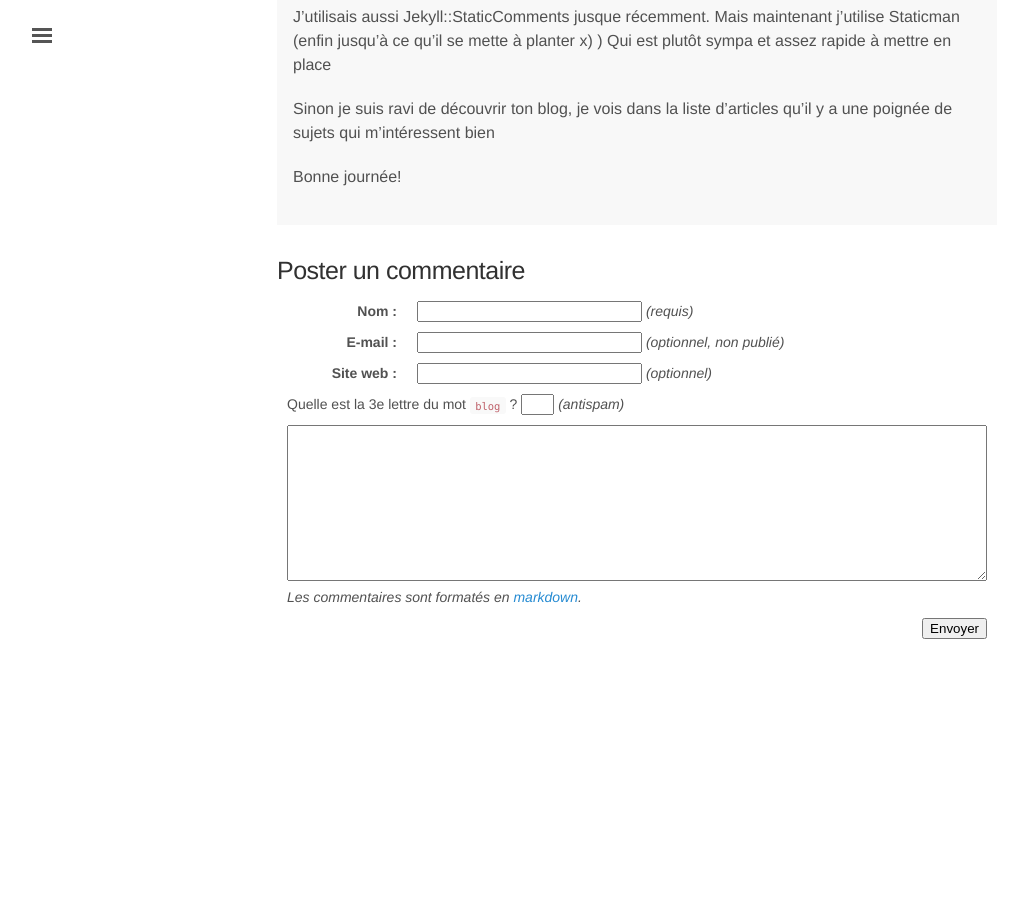
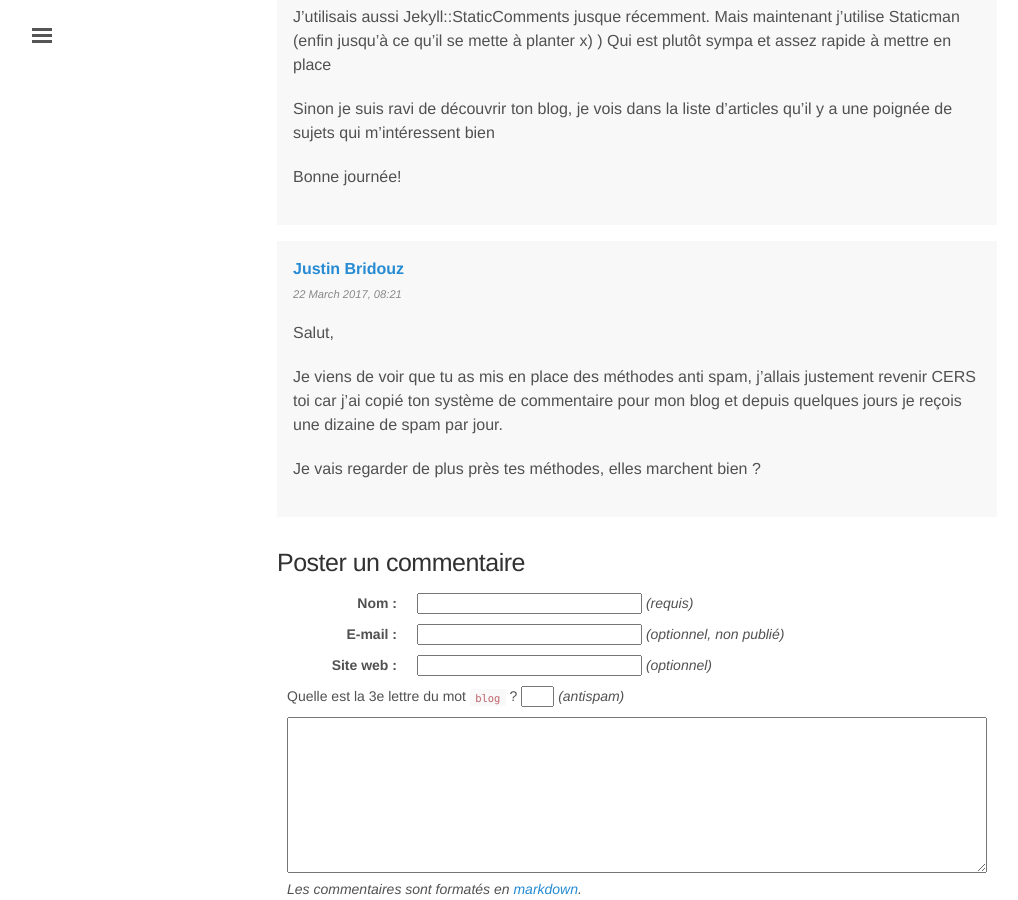
Before and after one commit to rom1v/blog.rom1v.com, a Jekyll site: the page built from _posts/2017-01-09-commentaires-statiques-avec-jekyll.md, in a window 1280 px wide and 900 px high, scrolled down 7896 px. Shown: the whole window, without its empty margins (3-1021 px from the left). Built offline with Jekyll 4.4.1, drawn with Linux system fonts in a browser that asks for light colours; before the commit the page ends 8560 px from its top, so only the background shows below that.

Commit message:
Publish comment for Jekyll static comments

```diff
--- a/_data/comments-2017-01-commentaires-statiques-avec-jekyll.yaml
+++ b/_data/comments-2017-01-commentaires-statiques-avec-jekyll.yaml
@@ -25,3 +25,15 @@
     qu'il y a une poignée de sujets qui m'intéressent bien
 
     Bonne journée!
+- id: 3
+  author: Justin Bridouz
+  author-url: https://www.bloguslibrus.fr
+  date: 2017-03-22 08:21:25+01:00
+  contents: |
+    Salut,
+
+    Je viens de voir que tu as mis en place des méthodes anti spam, j'allais
+    justement revenir CERS toi car j'ai copié ton système de commentaire pour
+    mon blog et depuis quelques jours je reçois une dizaine de spam par jour.
+
+    Je vais regarder de plus près tes méthodes, elles marchent bien ?
```
